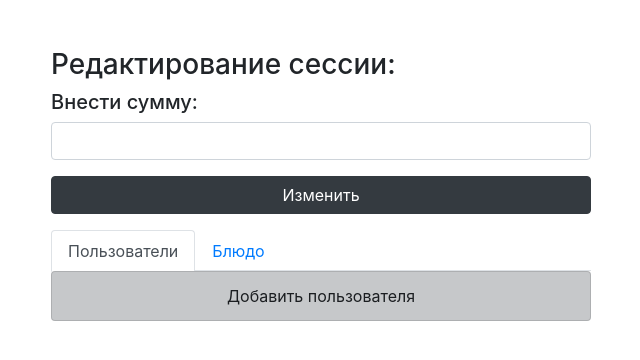
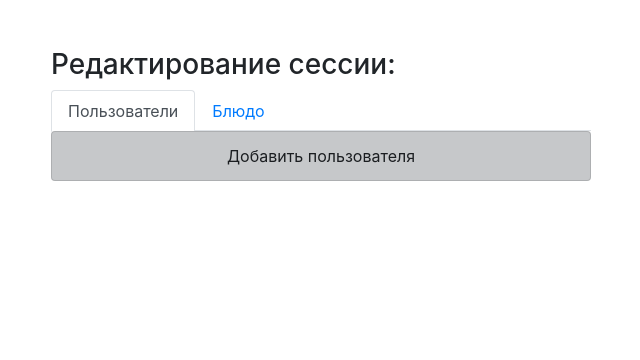
Before and after one commit to sashaaero/CheckSplitter, a Python web app: template templates/session_edit.html in a window 1280 px wide. Shown: the part 56-416 px from the top of the page, without its empty margins (34-674 px from the left). Run offline with Jinja, Linux system fonts and the light colour scheme; the template is opened without the code that fills it, so the values that code supplies are empty; some libraries are stand-ins or nearby versions.

Commit message:
Add money field to session edit template

```diff
--- a/templates/session_edit.html
+++ b/templates/session_edit.html
@@ -4,13 +4,6 @@
     <div class="row">
         <div class="col-md-6">
             <h3>Редактирование сессии:</h3>
-            <div class="form-group">
-                <input type="hidden" name="csrf_token" value="{{ csrf_token() }}"/>
-                <h5>Внести сумму:</h5>
-                <input id="money" type="text" class="form-control">
-                <p></p>
-                <button id="set_money" name="create" class="btn btn-dark btn-block">Изменить</button>
-            </div>
             <ul class="nav nav-tabs" id="myTab" role="tablist">
                 <li class="nav-item">
                     <a class="nav-item nav-link active" id="users-tab" role="tab" aria-controls="users" data-toggle="tab" href="#users">Пользователи</a>
@@ -22,11 +15,16 @@
             <div class="tab-content" id="myTabContent">
                 <div id="users" class="tab-pane fade active show" role="tabpanel"  aria-labelledby="users-tab">
                     <div class="form-group">
-                        <div id="user_list" class="list-group d-flex">
+                        <div id="user_list" class="list-group">
                           {% for uis in users %}
                           <li class="list-group-item">
-                              <h3>{{ uis.user.fullname }}
-                                  Сумма: {{ uis.value }}
+                              <div class="row d-flex align-items-center">
+                                  <div class="col-7 text-truncate">{{ uis.user.fullname }}</div>
+                                  <div class="col-3">
+                                      <input type="hidden" name="csrf_token" value="{{ csrf_token() }}"/>
+                                      <input id="money" type="text" class="form-control">
+                                  </div>
+                                  <div class="col-xs-2 ml-1">
                                       <span class="float-right">
                                           <a href="{{ url_for('delete_user', sid=session.id, uid=uis.user.id) }}">
                                               <i class="material-icons" style="color: darkgray; cursor: pointer;font-size: 32px;line-height: 1.4;">
@@ -34,7 +32,8 @@
                                               </i>
                                           </a>
                                       </span>
-                              </h3>
+                                  </div>
+                              </div>
                           </li>
                           {% endfor %}
                           <a href="{{ url_for('add_user',sid=session.id) }}" type="button" class="list-group-item list-group-item-action list-group-item-dark d-flex justify-content-center">
```
Lines whose indentation alone changed are shown as unchanged.
